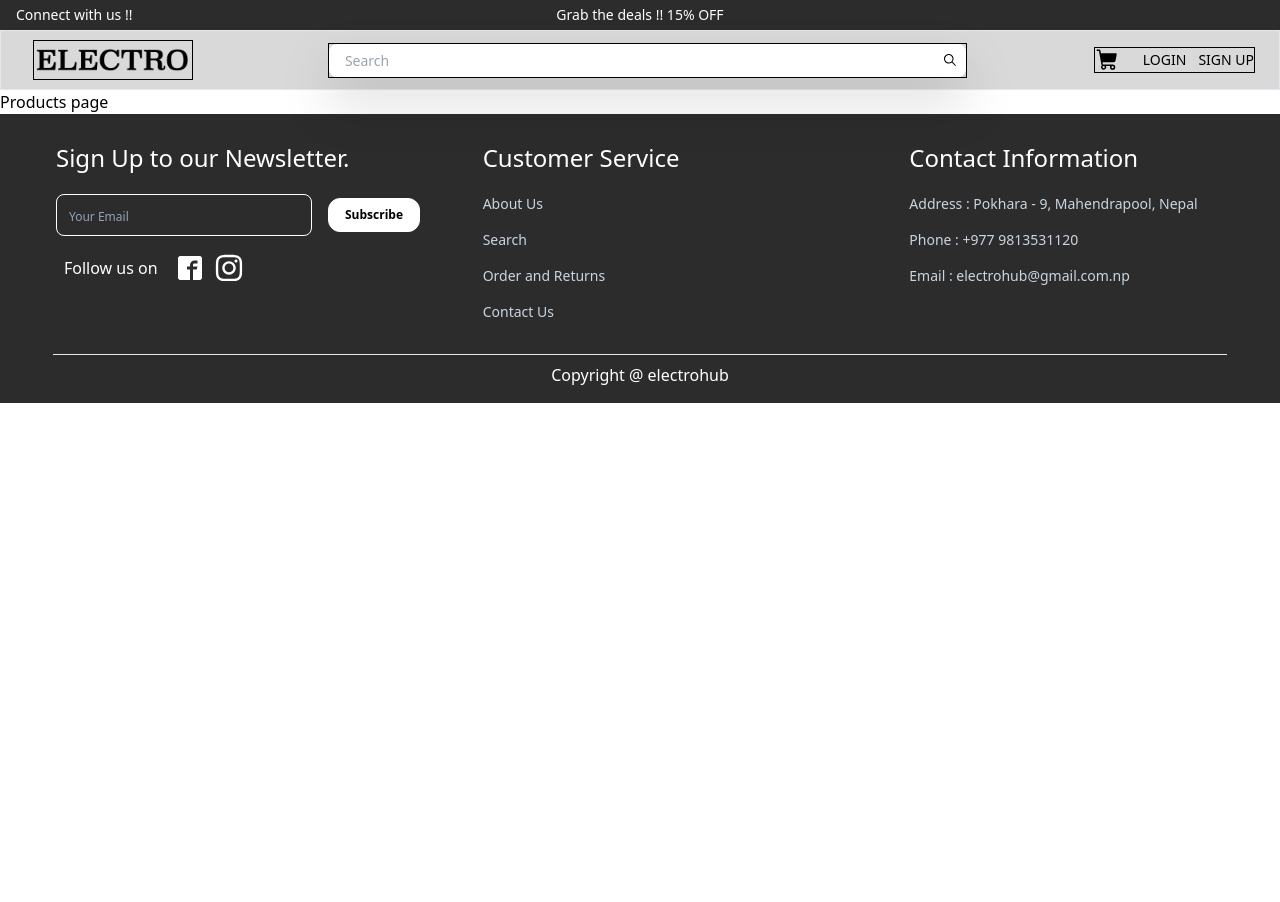
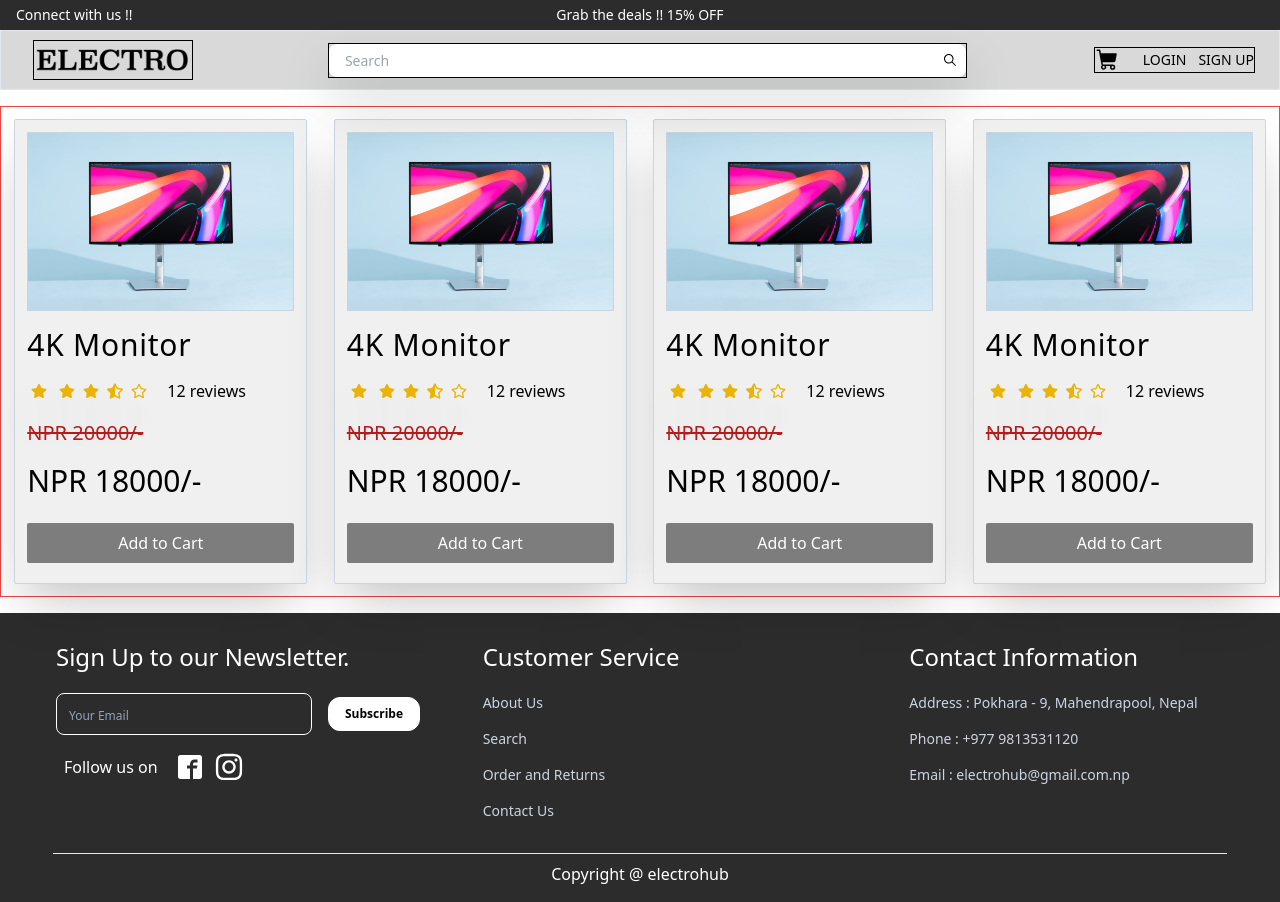
Before and after one commit to AyushKazi/FYP, a React (Vite) app in the folder frontend/: page / in a window 1280 px wide. Before the commit the page ends 800 px from the top, so only its background shows below. Built offline with nearby package versions, Linux system fonts and the light colour scheme.

Commit message:
Product Card initial design

```diff
--- a/frontend/src/components/Footer/Footer.jsx
+++ b/frontend/src/components/Footer/Footer.jsx
@@ -5,7 +5,7 @@ import { FaInstagram } from "react-icons/fa";
 const Footer = () => {
   return (
     <div className="bg-[#2C2C2C]">
-      <div className="footer grid grid-cols-1 bg-[#2C2C2C] lg:grid-cols-3">
+      <div className="footer max-w-screen-2xl mx-auto grid grid-cols-1 bg-[#2C2C2C] lg:grid-cols-3">
         {/* news letter */}
         <div className="letter  px-5 py-4 md:px-10 lg:px-14">
           <h1 className="font-medium text-2xl text-white my-3">
--- a/frontend/src/components/NavBar/NavBar.jsx
+++ b/frontend/src/components/NavBar/NavBar.jsx
@@ -10,7 +10,7 @@ const NavBar = () => {
   return (
     <>
       {/* top */}
-      <div className="grid grid-cols-1 md:grid-cols-2 lg:grid-cols-3 w-full bg-[#2C2C2C]">
+      <div className="grid grid-cols-1  md:grid-cols-2 lg:grid-cols-3 w-full bg-[#2C2C2C]">
         <div className="top bg-[#2C2C2C] text-white text-xs h-[30px] md:flex items-center px-4 hidden md:text-sm ">
           Connect with us !!
         </div>
@@ -21,7 +21,8 @@ const NavBar = () => {
       </div>
 
       {/* Middle */}
-      <div className="mid h-[60px] flex justify-between items-center border border-slate-200 bg-[#D9D9D9] ">
+      <div className="bg-[#D9D9D9]">
+        <div className="mid h-[60px] flex justify-between items-center border border-slate-200 bg-[#D9D9D9] max-w-screen-2xl mx-auto ">
           <img
             src={logo}
             alt=""
@@ -47,7 +48,10 @@ const NavBar = () => {
               <PiUserBold className="mx-2 size-5 md:hidden" />
             </Link>
 
-          <Link to="/login" className="log hidden text-sm font-light md:block">
+            <Link
+              to="/login"
+              className="log hidden text-sm font-light md:block"
+            >
               LOGIN
             </Link>
             <Link
@@ -59,6 +63,7 @@ const NavBar = () => {
             </Link>
           </div>
         </div>
+      </div>
     </>
   );
 };
--- /dev/null
+++ b/frontend/src/components/Product/ProductCard.jsx
@@ -0,0 +1,42 @@
+import React from "react";
+import monitor from "../../assets/4kMonitor.jpg";
+import Rating from "./Rating";
+
+const ProductCard = () => {
+  return (
+    <>
+      <div className="card border border-slate-300 shadow-2xl  rounded-sm my-3 p-3 w-11/12 space-y-4 bg-[#F0F0F0] ">
+        {/* image */}
+        <div className="img w-full border border-slate-300 ">
+          <img src={monitor} alt="" className="h-full w-full" />
+        </div>
+
+        {/* <div className="px-3 "> */}
+        {/* title */}
+        <div className="title text-3xl font-medium tracking-wide ">
+          4K Monitor
+        </div>
+
+        {/* rating */}
+        <div className="rating ">
+          <Rating text={`${12} reviews`} value={4} />
+        </div>
+
+        {/* price */}
+        <div className="price text-red-700 line-through text-xl">
+          NPR 20000/-
+        </div>
+        <div className="price text-3xl">NPR 18000/-</div>
+        {/* </div> */}
+        {/* add to cart button */}
+        <div className="button mt-2">
+          <button className="w-full py-2 my-2 bg-[#7D7D7D] text-white rounded-sm">
+            Add to Cart
+          </button>
+        </div>
+      </div>
+    </>
+  );
+};
+
+export default ProductCard;
--- /dev/null
+++ b/frontend/src/components/Product/Rating.jsx
@@ -0,0 +1,58 @@
+import React from "react";
+import { FaRegStar, FaStar, FaStarHalfAlt } from "react-icons/fa";
+
+const Rating = ({ value, text }) => {
+  return (
+    <div className="my-2 flex items-center space-x-2">
+      <span className="mx-1">
+        {value > 1 ? (
+          <FaStar className="text-yellow-500 drop-shadow-2xl" />
+        ) : value >= 0.5 ? (
+          <FaStarHalfAlt className="text-yellow-500 drop-shadow-2xl" />
+        ) : (
+          <FaRegStar className="text-yellow-500 drop-shadow-2xl" />
+        )}
+      </span>
+      <span className="mx-1">
+        {value > 2 ? (
+          <FaStar className="text-yellow-500 drop-shadow-2xl" />
+        ) : value >= 1.5 ? (
+          <FaStarHalfAlt className="text-yellow-500 drop-shadow-2xl" />
+        ) : (
+          <FaRegStar className="text-yellow-500 drop-shadow-2xl" />
+        )}
+      </span>
+      <span className="mx-1">
+        {value > 3 ? (
+          <FaStar className="text-yellow-500 drop-shadow-2xl" />
+        ) : value >= 2.5 ? (
+          <FaStarHalfAlt className="text-yellow-500 drop-shadow-2xl" />
+        ) : (
+          <FaRegStar className="text-yellow-500 drop-shadow-2xl" />
+        )}
+      </span>
+      <span className="mx-1">
+        {value > 4 ? (
+          <FaStar className="text-yellow-500 drop-shadow-2xl" />
+        ) : value >= 3.5 ? (
+          <FaStarHalfAlt className="text-yellow-500 drop-shadow-2xl" />
+        ) : (
+          <FaRegStar className="text-yellow-500 drop-shadow-2xl" />
+        )}
+      </span>
+      <span className="mx-1">
+        {value > 5 ? (
+          <FaStar className="text-yellow-500 drop-shadow-2xl" />
+        ) : value >= 4.5 ? (
+          <FaStarHalfAlt className="text-yellow-500 drop-shadow-2xl" />
+        ) : (
+          <FaRegStar className="text-yellow-500 drop-shadow-2xl" />
+        )}
+      </span>
+
+      <span className="px-3">{text && text}</span>
+    </div>
+  );
+};
+
+export default Rating;
--- a/frontend/src/routes/Products.jsx
+++ b/frontend/src/routes/Products.jsx
@@ -1,7 +1,26 @@
 import React from "react";
+import ProductCard from "../components/Product/ProductCard";
 
 const Products = () => {
-  return <h1>Products page</h1>;
+  return (
+    <>
+      {/* <div className="grid grid-cols-1 lg:grid-cols-3">
+        <div className="img border border-red-500 ">IMG</div>
+        <div className="details border border-red-500 ">Details</div>
+        <div className="order border border-red-500 ">Order</div>
+      </div>
+
+      <div className="reviews"></div>
+
+      <div className="recommendations"></div> */}
+      <div className="grid grid-cols-1 border border-red-500 my-4 justify-items-center mx-auto max-w-screen-2xl sm:grid-cols-2 md:grid-cols-3 lg:grid-cols-4 ">
+        <ProductCard />
+        <ProductCard />
+        <ProductCard />
+        <ProductCard />
+      </div>
+    </>
+  );
 };
 
 export default Products;
```
Also changed, not shown: frontend/src/assets/4kMonitor.jpg (added). Lines whose indentation alone changed are shown as unchanged.
